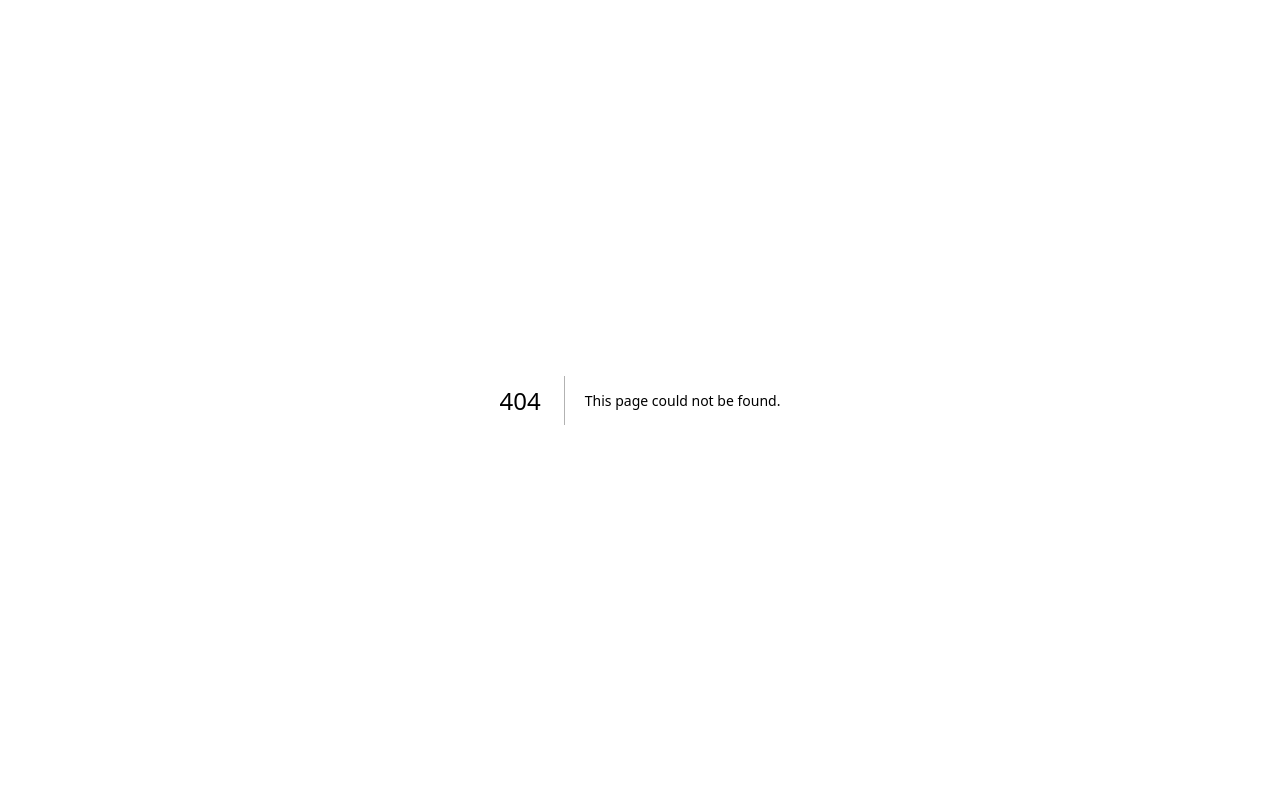
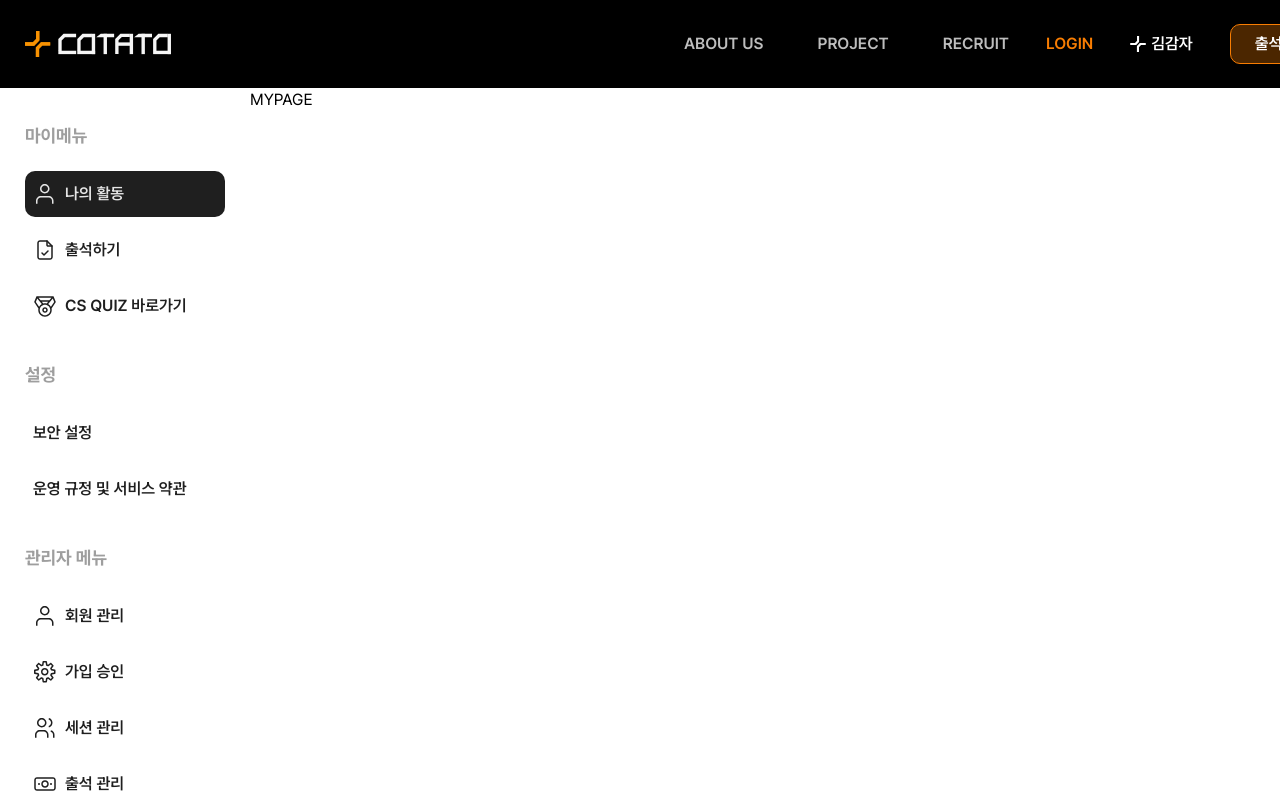
Before and after one commit to IT-Cotato/COTATO-FE-v2, a Next.js app in the folder apps/homepage/: page /mypage/activity in a window 1280 px wide. Before the commit this address had no page. Built offline with nearby package versions, Linux system fonts and the light colour scheme.

Commit message:
feat(homepage): mypage 하위 페이지들 추가 (#33)

```diff
--- /dev/null
+++ b/apps/homepage/src/app/(with-header)/mypage/activity/page.tsx
@@ -0,0 +1,3 @@
+export default function MyPage() {
+  return <div>MYPAGE</div>;
+}
--- /dev/null
+++ b/apps/homepage/src/app/(with-header)/mypage/admin/approvals/page.tsx
@@ -0,0 +1,3 @@
+export default function AdminApprovalsPage() {
+  return <div>가입 승인</div>;
+}
--- /dev/null
+++ b/apps/homepage/src/app/(with-header)/mypage/admin/attendance/page.tsx
@@ -0,0 +1,3 @@
+export default function AdminAttendancePage() {
+  return <div>출석 관리</div>;
+}
--- /dev/null
+++ b/apps/homepage/src/app/(with-header)/mypage/admin/penalties/page.tsx
@@ -0,0 +1,3 @@
+export default function AdminPenaltiesPage() {
+  return <div>상벌점 관리</div>;
+}
--- /dev/null
+++ b/apps/homepage/src/app/(with-header)/mypage/admin/sessions/page.tsx
@@ -0,0 +1,3 @@
+export default function AdminSessionsPage() {
+  return <div>세션 관리</div>;
+}
--- /dev/null
+++ b/apps/homepage/src/app/(with-header)/mypage/admin/users/page.tsx
@@ -0,0 +1,3 @@
+export default function AdminUsersPage() {
+  return <div>회원 관리</div>;
+}
--- /dev/null
+++ b/apps/homepage/src/app/(with-header)/mypage/attendance/page.tsx
@@ -0,0 +1,3 @@
+export default function AttendancePage() {
+  return <div>출석하기</div>;
+}
--- /dev/null
+++ b/apps/homepage/src/app/(with-header)/mypage/csquiz/page.tsx
@@ -0,0 +1,3 @@
+export default function CSQuizPage() {
+  return <div>CSQUIZ 바로가기</div>;
+}
--- /dev/null
+++ b/apps/homepage/src/app/(with-header)/mypage/security/page.tsx
@@ -0,0 +1,3 @@
+export default function SecurityPage() {
+  return <div>보안 설정</div>;
+}
--- /dev/null
+++ b/apps/homepage/src/app/(with-header)/mypage/terms/page.tsx
@@ -0,0 +1,3 @@
+export default function TermsPage() {
+  return <div>운영 규정 및 서비스 약관</div>;
+}
```
